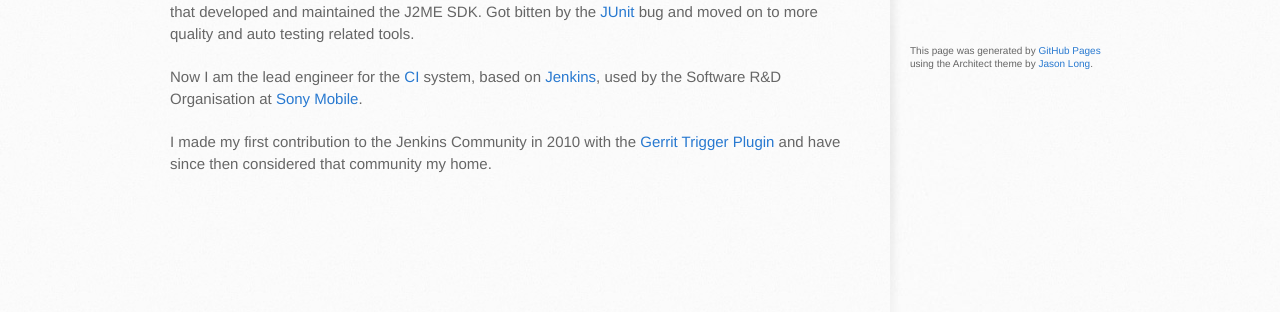
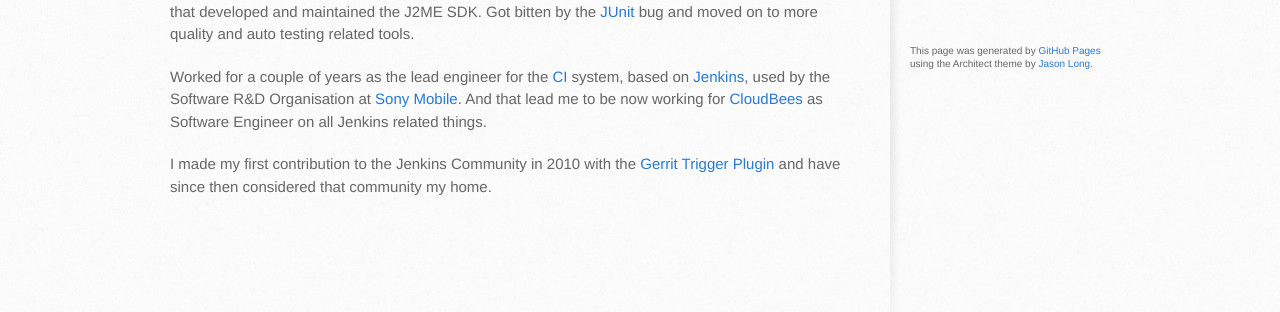
Before and after one commit to rsandell/rsandell.github.io, a plain HTML site: page index.html in a window 1280 px wide. Shown: the part 360-672 px from the top of the page. Drawn offline with Linux system fonts and the light colour scheme.

Commit message:
Update index.html
Added current employment

```diff
--- a/index.html
+++ b/index.html
@@ -37,7 +37,10 @@
 
 <p>I started my tools career in the Java R&amp;D department at Sony Ericsson <em>(now <a href="http://www.sonymobile.com/">Sony Mobile</a>)</em> in the team that developed and maintained the J2ME SDK. Got bitten by the <a href="http://junit.org/">JUnit</a> bug and moved on to more quality and auto testing related tools.</p>
 
-<p>Now I am the lead engineer for the <a href="https://en.wikipedia.org/wiki/Continuous_integration">CI</a> system, based on <a href="http://jenkins-ci.org/">Jenkins</a>, used by the Software R&amp;D Organisation at <a href="http://www.sonymobile.com/">Sony Mobile</a>.</p>
+<p>
+  Worked for a couple of years as the lead engineer for the <a href="https://en.wikipedia.org/wiki/Continuous_integration">CI</a> system, based on <a href="http://jenkins-ci.org/">Jenkins</a>, used by the Software R&amp;D Organisation at <a href="http://www.sonymobile.com/">Sony Mobile</a>.
+  And that lead me to be now working for <a href="http://www.cloudbees.com">CloudBees</a> as Software Engineer on all Jenkins related things.
+</p>
 
 <p>I made my first contribution to the Jenkins Community in 2010 with the <a href="https://wiki.jenkins-ci.org/display/JENKINS/Gerrit+Trigger">Gerrit Trigger Plugin</a> and have since then considered that community my home.</p>
 
```
